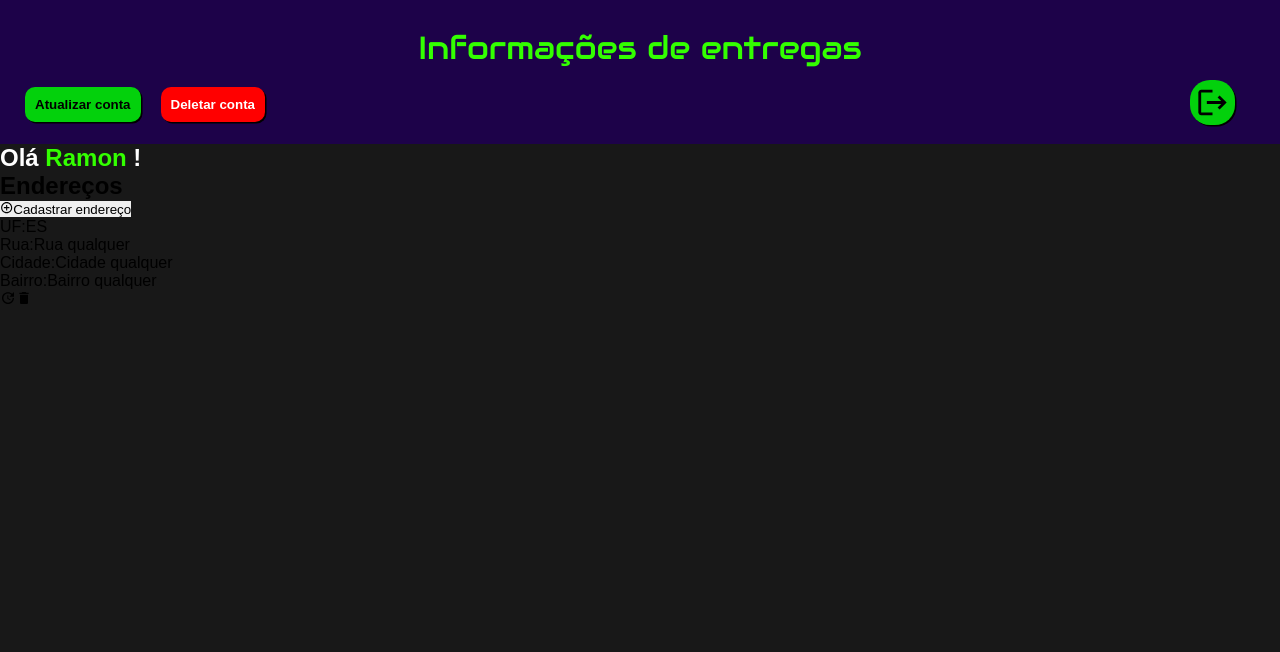
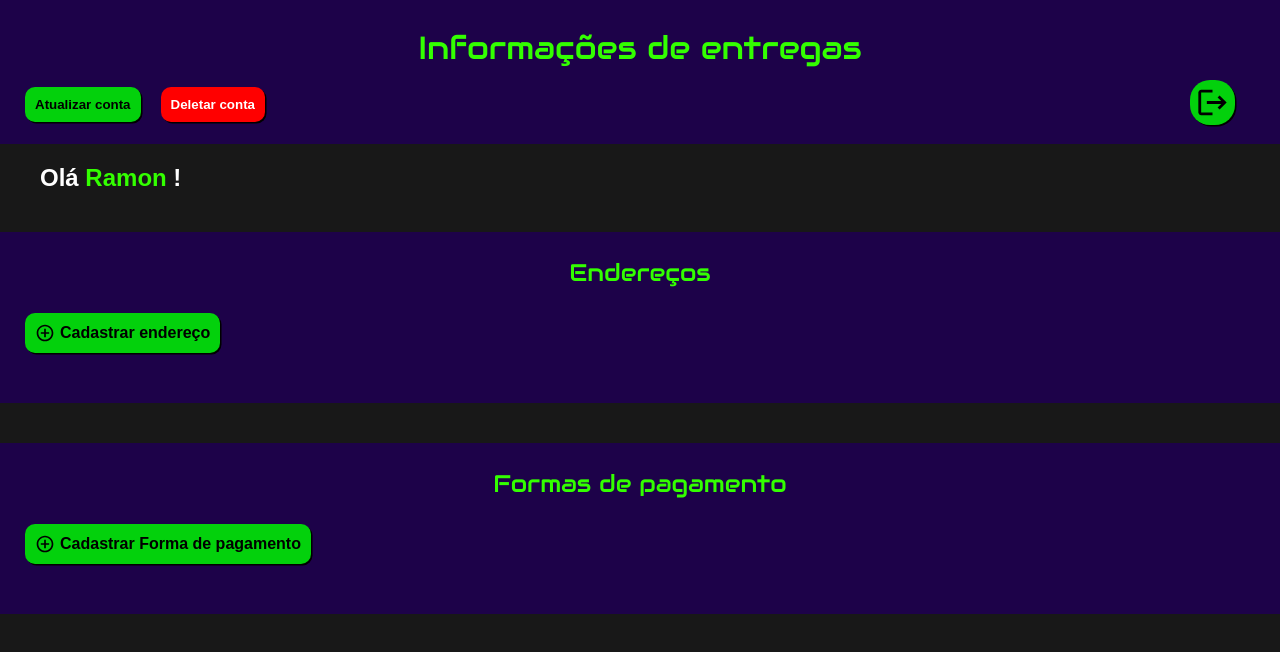
Before and after one commit to RamonBosi/heroku-front-end, a React (Create React App) app in the folder heroku-front-end/: page /deliveryInformation/user/1/userData in a window 1280 px wide. Shown: the top 652 px of the page. Built offline with nearby package versions, Linux system fonts and the light colour scheme.

Commit message:
User data
Creating components to view user addresses and payment methods

```diff
--- /dev/null
+++ b/heroku-front-end/src/Projects/DeliveryInformation/components/UserData/components/Main/components/Data/index.js
@@ -0,0 +1,38 @@
+import { MdAddCircleOutline, MdDelete, MdUpdate } from 'react-icons/md'
+
+export const LoadData = ({userData, updateData,deleteData}) =>{
+    return(
+        <div className='show-user-data-db'>
+            {userData}
+            <div className='update-delete-user-data'>
+                <span className = 'update-data'>
+                    <MdUpdate onClick = {() => updateData()}/>
+                </span>
+                <span className='delete-data'>
+                    <MdDelete onClick={() => deleteData()}/>
+                </span>
+            </div>
+        </div>
+    )
+}
+
+export default function Data({titleData,createData,titleCreate, data}){
+    return(
+        <article className = 'user-data-db'>
+            <div className = 'user-data-db-container'>
+                <h2>{titleData}</h2>
+                <section>
+                    <div className='create-user-data-db'>
+                        <button onClick = {() => createData()}>
+                            <MdAddCircleOutline/>
+                            {titleCreate}
+                        </button>
+                    </div>
+                    <div className='show-user-data-db-container'>
+                        {data}
+                    </div>
+                </section>
+            </div>
+        </article>
+    )
+}
--- a/heroku-front-end/src/Projects/DeliveryInformation/components/UserData/components/Main/components/UserAddress/index.js
+++ b/heroku-front-end/src/Projects/DeliveryInformation/components/UserData/components/Main/components/UserAddress/index.js
@@ -1,29 +1,13 @@
-import { MdAddCircleOutline, MdUpdate, MdDelete } from 'react-icons/md'
+import Data from "../Data";
 
 export default function UserAddress(){
+
     return(
-        <article className = 'user-data-db'>
-            <h2>Endereços</h2>
-            <section>
-                <div className='create-user-data-db'>
-                    <button>
-                        <MdAddCircleOutline/>
-                        Cadastrar endereço
-                    </button>
-                </div>
-                <div className='show-user-data-db-container'>
-                    <div className='show-user-data-db'>
-                        <p><span>UF:</span>ES</p>
-                        <p><span>Rua:</span>Rua qualquer</p>
-                        <p><span>Cidade:</span>Cidade qualquer</p>
-                        <p><span>Bairro:</span>Bairro qualquer</p>
-                    </div>
-                    <div className='update-delete-user-data'>
-                        <MdUpdate className='update-data'/>
-                        <MdDelete className='delete-data'/>
-                    </div>
-                </div>
-            </section>
-        </article>
+        <>
+            <Data
+            titleData={'Endereços'}
+            titleCreate = {'Cadastrar endereço'}
+            />
+        </>
     )
 }
--- /dev/null
+++ b/heroku-front-end/src/Projects/DeliveryInformation/components/UserData/components/Main/components/UserPaymentMethods/index.js
@@ -0,0 +1,11 @@
+import Data from "../Data";
+
+export default function UserPaymentMethods(){
+
+    return(
+        <Data
+        titleData={'Formas de pagamento'}
+        titleCreate = {'Cadastrar Forma de pagamento'}
+        />
+    )
+}
--- a/heroku-front-end/src/Projects/DeliveryInformation/components/UserData/components/Main/index.js
+++ b/heroku-front-end/src/Projects/DeliveryInformation/components/UserData/components/Main/index.js
@@ -1,5 +1,6 @@
 import User from "./components/User";
 import UserAddress from "./components/UserAddress";
+import UserPaymentMethods from "./components/UserPaymentMethods";
 
 export default function Main(){
     return(
@@ -7,6 +8,7 @@ export default function Main(){
             <div className = 'user-data-container'>
                 <User userName={'Ramon'}/>
                 <UserAddress/>
+                <UserPaymentMethods/>
             </div>
         </main>
     )
--- a/heroku-front-end/src/Projects/DeliveryInformation/styles/_componentMain.scss
+++ b/heroku-front-end/src/Projects/DeliveryInformation/styles/_componentMain.scss
@@ -8,8 +8,10 @@ main.user-data{
         align-items: flex-start;
 
         article{
+            margin: 20px 0;
 
             &.user-name{
+                padding: 0 0 0 40px;
 
                 h2{
                     color: $default-white;
@@ -19,6 +21,104 @@ main.user-data{
                     }
                 }
             }
+
+            &.user-data-db{
+                @include width-height(100%);
+                @include flex-center();
+                background-color: $component-background-color;
+                padding: 15px 25px;
+
+                div.user-data-db-container{
+                    flex-grow: 1;
+                    max-width: 1500px;
+                    display: flex;
+                    flex-direction: column;
+
+                    h2{
+                        @include title-styles();
+                        align-self: center;
+                        margin: 10px 0;
+                    }
+
+                    div.create-user-data-db{
+                        margin: 15px 0 35px 0;
+
+                        button{
+                            @include button-styles();
+                            background-color: $default-green;
+                            font-size: 1.6rem;
+                            display: flex;
+                            justify-content: center;
+                            align-items: center;
+
+                            &:hover{
+                                background-color: darken($default-green,10);
+                            }
+
+                            svg{
+                                font-size: 2rem;
+                                margin: 0 5px 0 0;
+                            }
+                        }
+                    }
+
+                    div.show-user-data-db-container{
+                        display: flex;
+                        justify-content: space-evenly;
+                        flex-wrap: wrap;
+
+                        div.show-user-data-db{
+
+                            p{
+                                color: $default-white;
+                                margin: 8px 0;
+
+                                span{
+                                    color: $primary-color-fonts;
+                                    font-weight: 600;
+                                }
+                            }
+                        }
+
+                        div.update-delete-user-data{
+                            margin: 10px 0;
+
+                            span{
+                                margin: 0 10px;
+
+                                &.update-data{
+
+                                    svg{
+                                        @include button-styles();
+                                        padding: 4px;
+                                        font-size: 4rem;
+                                        background-color: $default-green;
+
+                                        &:hover{
+                                            background-color: darken($default-green,10);
+                                        }
+                                    }
+                                }
+
+                                &.delete-data{
+
+                                    svg{
+                                        @include button-styles();
+                                        padding: 4px;
+                                        font-size: 4rem;
+                                        background-color: $default-red;
+                                        color: $default-white;
+
+                                        &:hover{
+                                            background-color: darken($default-red,10);
+                                        }
+                                    }
+                                }
+                            }
+                        }
+                    }
+                }
+            }
         }
     }
 }
```
